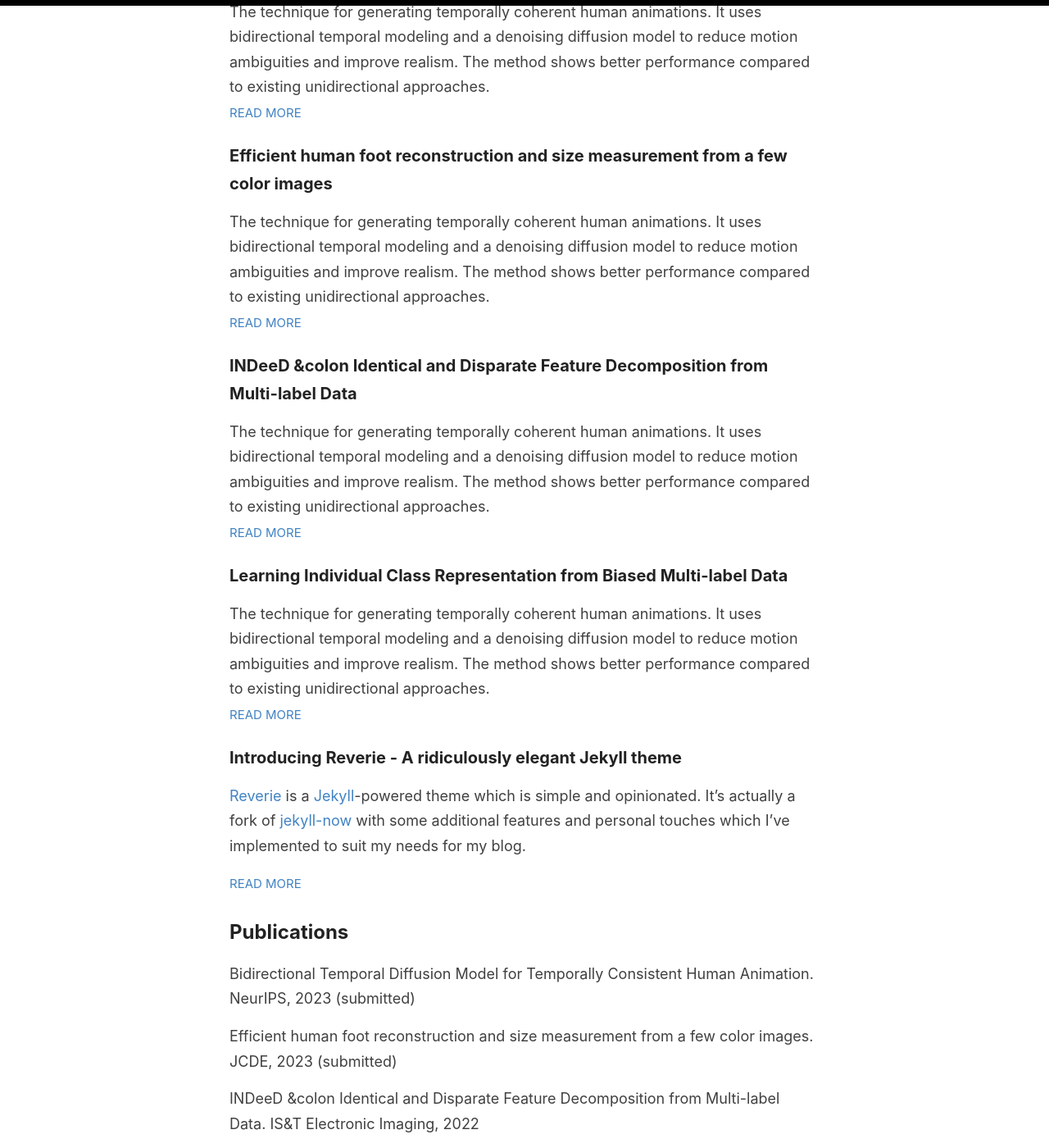
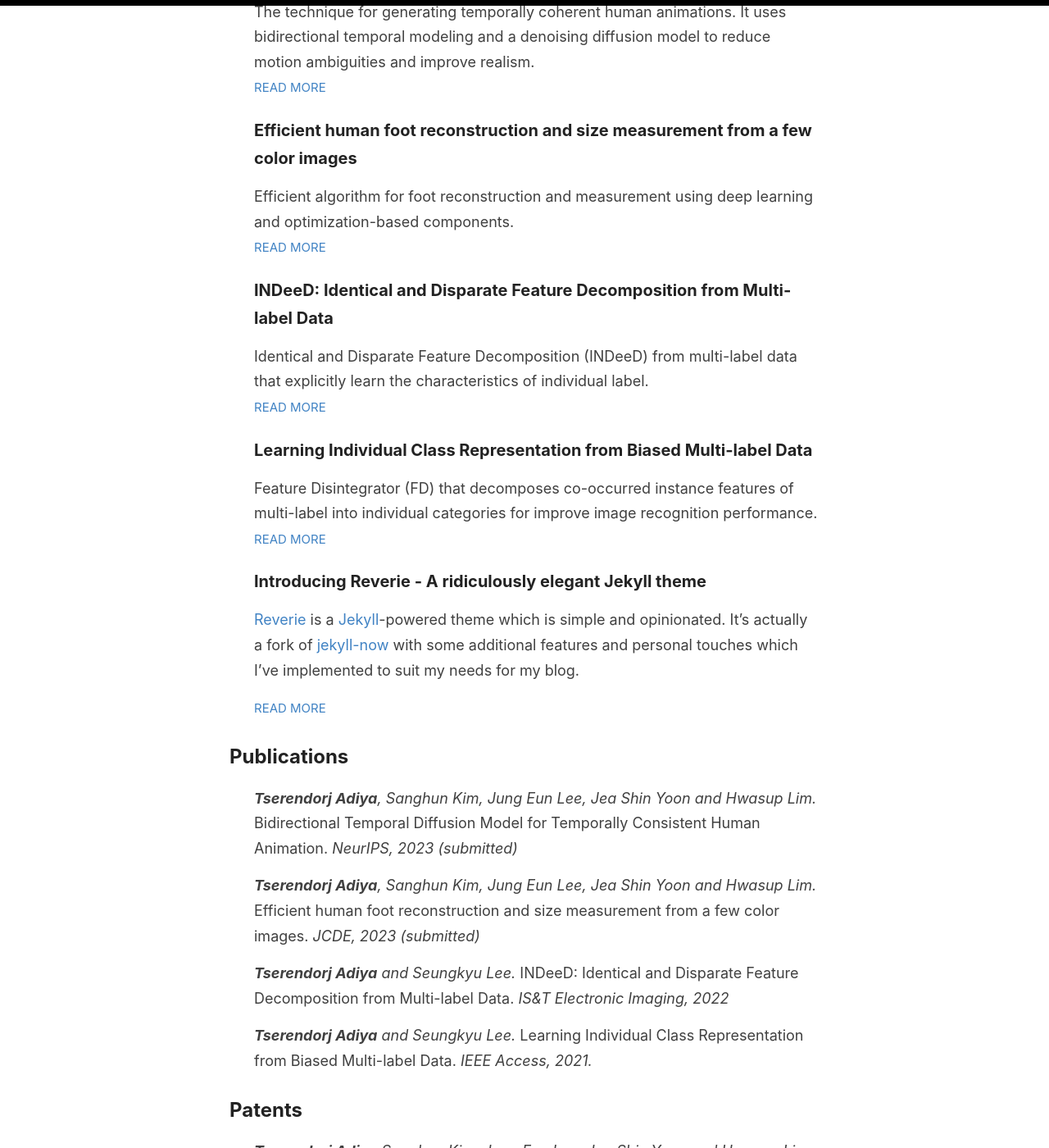
Before and after one commit to typest/Test, a Jekyll site: the page built from index.html, in a window 1280 px wide and 1400 px high, scrolled down 1264 px. Shown: the whole window at 82% size. Built offline with Jekyll 4.4.1, drawn with Linux system fonts in a browser that asks for light colours; the list of posts is cut into pages by our own code; some of the changed text lies outside the part shown.

Commit message:
no message

```diff
--- a/_posts/2021-8-27-fd.md
+++ b/_posts/2021-8-27-fd.md
@@ -2,7 +2,7 @@
 layout: post
 title: Learning Individual Class Representation from Biased Multi-label Data
 categories: Miscellaneous
-excerpt: The technique for generating temporally coherent human animations. It uses bidirectional temporal modeling and a denoising diffusion model to reduce motion ambiguities and improve realism. The method shows better performance compared to existing unidirectional approaches.
+excerpt: Feature Disintegrator (FD) that decomposes co-occurred instance features of multi-label into individual categories for improve image recognition performance.
 ---
 
 <p style="text-align:center">Tserendorj Adiya and Seungkyu Lee</p>
--- a/_posts/2022-01-21-indeed.md
+++ b/_posts/2022-01-21-indeed.md
@@ -1,8 +1,8 @@
 ---
 layout: post
-title: INDeeD &colon Identical and Disparate Feature Decomposition from Multi-label Data
+title: "INDeeD: Identical and Disparate Feature Decomposition from Multi-label Data"
 categories: Miscellaneous
-excerpt: The technique for generating temporally coherent human animations. It uses bidirectional temporal modeling and a denoising diffusion model to reduce motion ambiguities and improve realism. The method shows better performance compared to existing unidirectional approaches.
+excerpt: Identical and Disparate Feature Decomposition (INDeeD) from multi-label data that explicitly learn the characteristics of individual label.
 ---
 
 <p style="text-align:center">Tserendorj Adiya and Seungkyu Lee</p>
@@ -12,7 +12,7 @@ excerpt: The technique for generating temporally coherent human animations. It u
 
 <h3>Abstract</h3>
 
-Deep learning technology has made a significant improve-  ment in image recognition performance. Unlike single-labeled  training and inference, multi-labeled classification tasks hardly  characterize individual label in the training of deep neural networks due to co-occurrence of the labels. Training data contains  few samples of separated single label and the networks learn  diverse compositions of labels from the data. Contextual bias  caused by the co-occurrence of labels disturbs multi-label clas-  sification. We propose Identical and Disparate Feature Decom-  position (INDeeD) from multi-label data that explicitly learn the  characteristics of individual label. By training a backbone net-  work combined with Identical and Disparate blocks on the in-  stance pairs of partially common and contrastable labels, the net-  work is generalized to decompose and learn individual label fea-  tures. Proposed INDeeD scheme can be simply incorporated in  any type of networks. We use ML-MNIST, ML-CIFAR-10, VOC-2007, and MS-COCO datasets to evaluate the performance of INDeeD showing improved mAP over baseline.
+Deep learning technology has made a significant improvement in image recognition performance. Unlike single-labeled  training and inference, multi-labeled classification tasks hardly  characterize individual label in the training of deep neural networks due to co-occurrence of the labels. Training data contains  few samples of separated single label and the networks learn  diverse compositions of labels from the data. Contextual bias  caused by the co-occurrence of labels disturbs multi-label clas-  sification. We propose Identical and Disparate Feature Decomposition (INDeeD) from multi-label data that explicitly learn the  characteristics of individual label. By training a backbone net-  work combined with Identical and Disparate blocks on the in-  stance pairs of partially common and contrastable labels, the net-  work is generalized to decompose and learn individual label fea-  tures. Proposed INDeeD scheme can be simply incorporated in  any type of networks. We use ML-MNIST, ML-CIFAR-10, VOC-2007, and MS-COCO datasets to evaluate the performance of INDeeD showing improved mAP over baseline.
 
 <h3>Overview</h3>
 
--- a/_posts/2023-05-12-frnm.md
+++ b/_posts/2023-05-12-frnm.md
@@ -2,7 +2,7 @@
 layout: post
 title:  Efficient human foot reconstruction and size measurement from a few color images
 # categories: [HTML,Code]
-excerpt: The technique for generating temporally coherent human animations. It uses bidirectional temporal modeling and a denoising diffusion model to reduce motion ambiguities and improve realism. The method shows better performance compared to existing unidirectional approaches.
+excerpt: Efficient algorithm for foot reconstruction and measurement using deep learning and optimization-based components.
 ---
 
 <p style="text-align:center">Tserendorj Adiya, Sanghun Kim, Soomin Kim and Hwasup Lim</p>
--- a/_posts/2023-05-17-btdm.md
+++ b/_posts/2023-05-17-btdm.md
@@ -2,7 +2,7 @@
 layout: post
 title:  Bidirectional Temporal Diffusion Model for Temporally Consistent Human Animation
 # categories: [HTML,Code]
-excerpt: The technique for generating temporally coherent human animations. It uses bidirectional temporal modeling and a denoising diffusion model to reduce motion ambiguities and improve realism. The method shows better performance compared to existing unidirectional approaches.
+excerpt: The technique for generating temporally coherent human animations. It uses bidirectional temporal modeling and a denoising diffusion model to reduce motion ambiguities and improve realism.
 ---
 <p style="text-align:center">Tserendorj Adiya<sup>1</sup>, Sanghun Kim<sup>1</sup>, Jung Eun Lee<sup>1</sup>, Jea Shin Yoon<sup>2</sup> and Hwasup Lim<sup>1</sup></p>
 <p style="text-align:center">Korea Institude of Science and Technology<sup>1</sup>, Adobe<sup>2</sup>.</p>
--- a/index.html
+++ b/index.html
@@ -23,27 +23,33 @@ layout: default
     <!-- Skills -->
     <section id="skills">
       <h2>Skills</h2>
+      <div style="padding-left: 30px;">
         <p><i>Programming Language: Python, C/C++, C#</i></p>
         <p><i>Frameworks: Pytorch, Jax, Tensorflow</i></p>
         <p><i>Language: <b>Korean(Fluent)</b>, English(Advanced), Mongolian(Native)</i></p>
+      </div>
     </section>
 
     <!-- Experience -->
     <section id="experience">
       <h2>Experience</h2>
+      <div style="padding-left: 30px;">
         <i><h4>Korea Institute Science and Technology (KIST)</h4></i>
         <i>Department for Artificial Intiligence, Research Intern (2021.09~current)</i>
         <i><h4>Kyung Hee University</h4></i>
         <i>Department for Computer Engineering (2019.09~2021.08)</i>
+      </div>
     </section>
 
     <!-- Education -->
     <section id="education">
       <h2>Education</h2>
+      <div style="padding-left: 30px;">
         <i><h4>Kyung Hee University</h4></i>
         <i>Master degree</i>
         <i><h4>Kyung Hee University</h4></i>
         <i>Bachelor degree</i>
+      </div>
 
     </section>
 
@@ -52,6 +58,7 @@ layout: default
       <h2>Projects</h2>
       {% for post in paginator.posts %}
       <article class="post">
+        <div style="padding-left: 30px;">
           <a href="{{ site.baseurl }}{{ post.url }}">
             <h3>{{ post.title }}</h3>
 
@@ -61,6 +68,7 @@ layout: default
           </div>
 
           <a href="{{ site.baseurl }}{{ post.url }}" class="read-more">Read More</a>
+        </div>
       </article>
       {% endfor %}
     </section>
@@ -68,17 +76,23 @@ layout: default
     <!-- Publications -->
     <section id="publications">
       <h2>Publications</h2>
-      <p>Bidirectional Temporal Diffusion Model for Temporally Consistent Human Animation. NeurIPS, 2023 (submitted)</p>
-      <p>Efficient human foot reconstruction and size measurement from a few color images. JCDE, 2023 (submitted)</p>
-      <p>INDeeD &colon Identical and Disparate Feature Decomposition from Multi-label Data. IS&T Electronic Imaging, 2022</p>
-      <p>Learning Individual Class Representation from Biased Multi-label Data. IEEE Access, 2021.</p>
+      <div style="padding-left: 30px;">
+        <p><i><b>Tserendorj Adiya</b>, Sanghun Kim, Jung Eun Lee, Jea Shin Yoon and Hwasup Lim.</i> Bidirectional Temporal Diffusion Model for Temporally Consistent Human Animation. <i>NeurIPS, 2023 (submitted)</i></p>
+        <p><i><b>Tserendorj Adiya</b>, Sanghun Kim, Jung Eun Lee, Jea Shin Yoon and Hwasup Lim.</i> Efficient human foot reconstruction and size measurement from a few color images. <i>JCDE, 2023 (submitted)</i></p>
+        <p><i><b>Tserendorj Adiya</b> and Seungkyu Lee.</i> INDeeD: Identical and Disparate Feature Decomposition from Multi-label Data. <i>IS&T Electronic Imaging, 2022</i></p>
+        <p><i><b>Tserendorj Adiya</b> and Seungkyu Lee.</i> Learning Individual Class Representation from Biased Multi-label Data. <i>IEEE Access, 2021.</i></p>
+      </div>
 
     </section>
 
     <!-- Patents -->
     <section id="patents">
       <h2>Patents</h2>
-
+      <div style="padding-left: 30px;">
+        <p><i><b>Tserendorj Adiya</b> Sanghun Kim, Jung Eun Lee, Jae Shin Yoon and Hwasup Lim.</i> Method for Generating Temporally Consistent Human Animation. <i>Overseas patent pending</i></p>
+        <p><i><b>Tserendorj Adiya</b> Sanghun Kim, Soomin Kim and Hwasup Lim. </i> Method for 3D Foot Reconstruction and Size Measurement from a Few Color Images. <i>Overseas patent pending</i></p>
+        <p><i>Sanghun Kim, <b>Tserendorj Adiya</b> Jung Eun Lee, Soomin Kim and Hwasup Lim.</i> Body measurement based on 3D body model fitting. <i>Overseas patent pending</i></p>
+      </div>
     </section>
 
   </article>
```
Lines whose indentation alone changed are shown as unchanged.
